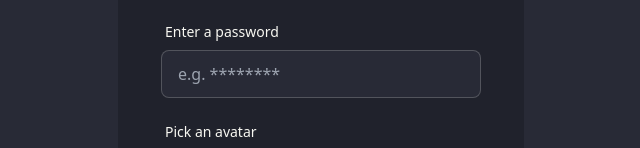
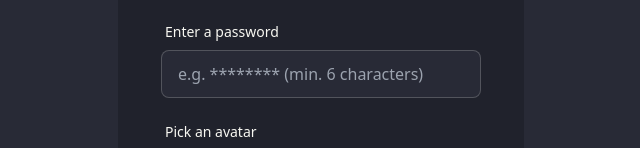
Before and after one commit to chinmaykunkikar/firechat, a React (Vite) app: page /register in a window 1280 px wide. Shown: the part 380-528 px from the top of the page, without its empty margins (319-959 px from the left). Built offline with nearby package versions, Linux system fonts and the light colour scheme; no server answers.

Commit message:
chore(pages): Mark email and password fields as required

```diff
--- a/src/pages/Login/index.tsx
+++ b/src/pages/Login/index.tsx
@@ -49,6 +49,7 @@ export default function Login() {
               placeholder="e.g. sharmaamit@elite.club"
               autoComplete="email"
               className="input-bordered input w-full max-w-xs"
+              required
             />
           </div>
           <div className="form-control w-full max-w-xs">
@@ -59,7 +60,9 @@ export default function Login() {
               type="password"
               placeholder="e.g. ********"
               autoComplete="current-password"
+              id="current-password"
               className="input-bordered input w-full max-w-xs"
+              required
             />
           </div>
           <button className="btn-primary btn-wide btn mt-2">Login</button>
--- a/src/pages/Register/index.tsx
+++ b/src/pages/Register/index.tsx
@@ -90,6 +90,7 @@ export default function Register() {
               placeholder="e.g. Amit Sharma"
               autoComplete="name"
               className="input-bordered input w-full max-w-xs"
+              required
             />
           </div>
           <div className="form-control w-full max-w-xs">
@@ -101,6 +102,7 @@ export default function Register() {
               placeholder="e.g. sharmaamit@elite.club"
               autoComplete="email"
               className="input-bordered input w-full max-w-xs"
+              required
             />
           </div>
           <div className="form-control w-full max-w-xs">
@@ -109,9 +111,11 @@ export default function Register() {
             </label>
             <input
               type="password"
-              placeholder="e.g. ********"
+              placeholder="e.g. ******** (min. 6 characters)"
               autoComplete="new-password"
+              id="new-password"
               className="input-bordered input w-full max-w-xs"
+              required
             />
           </div>
           <div className="form-control w-full max-w-xs">
```
